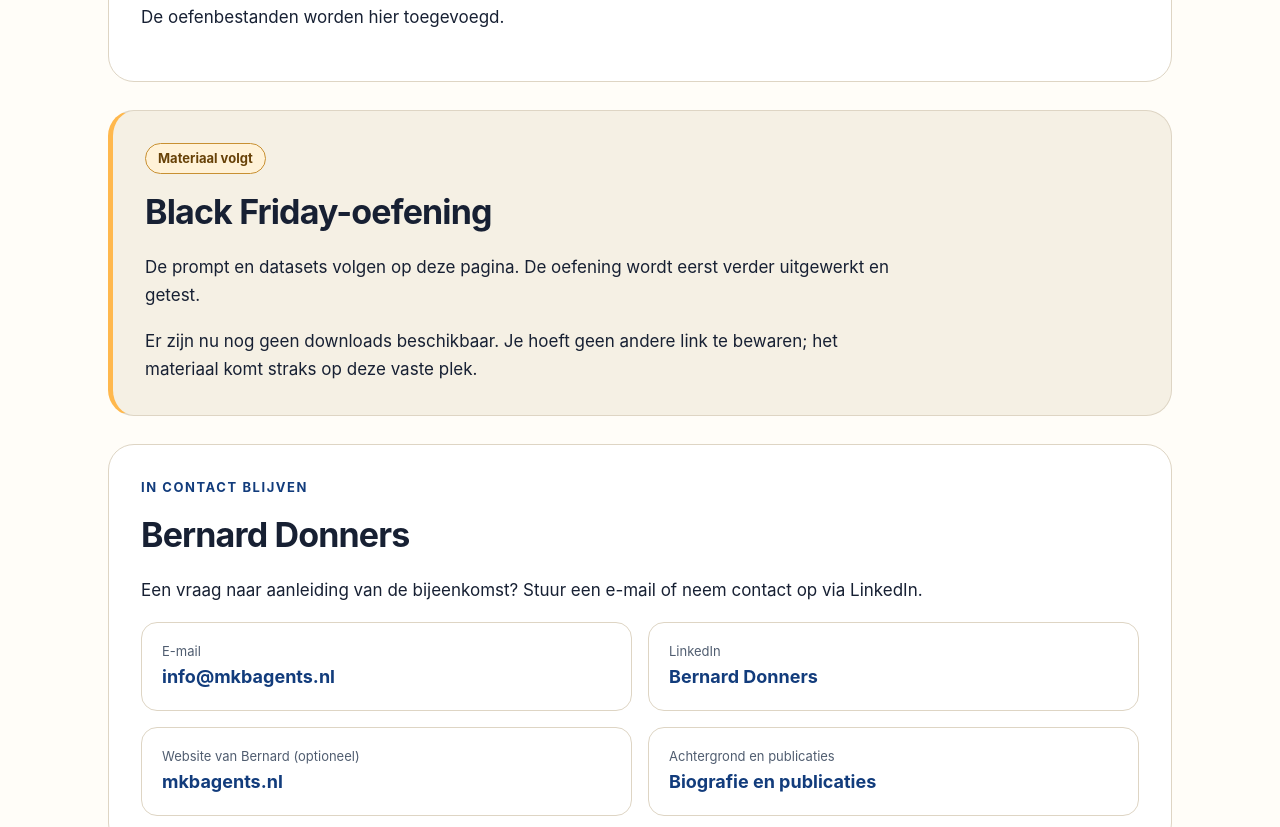
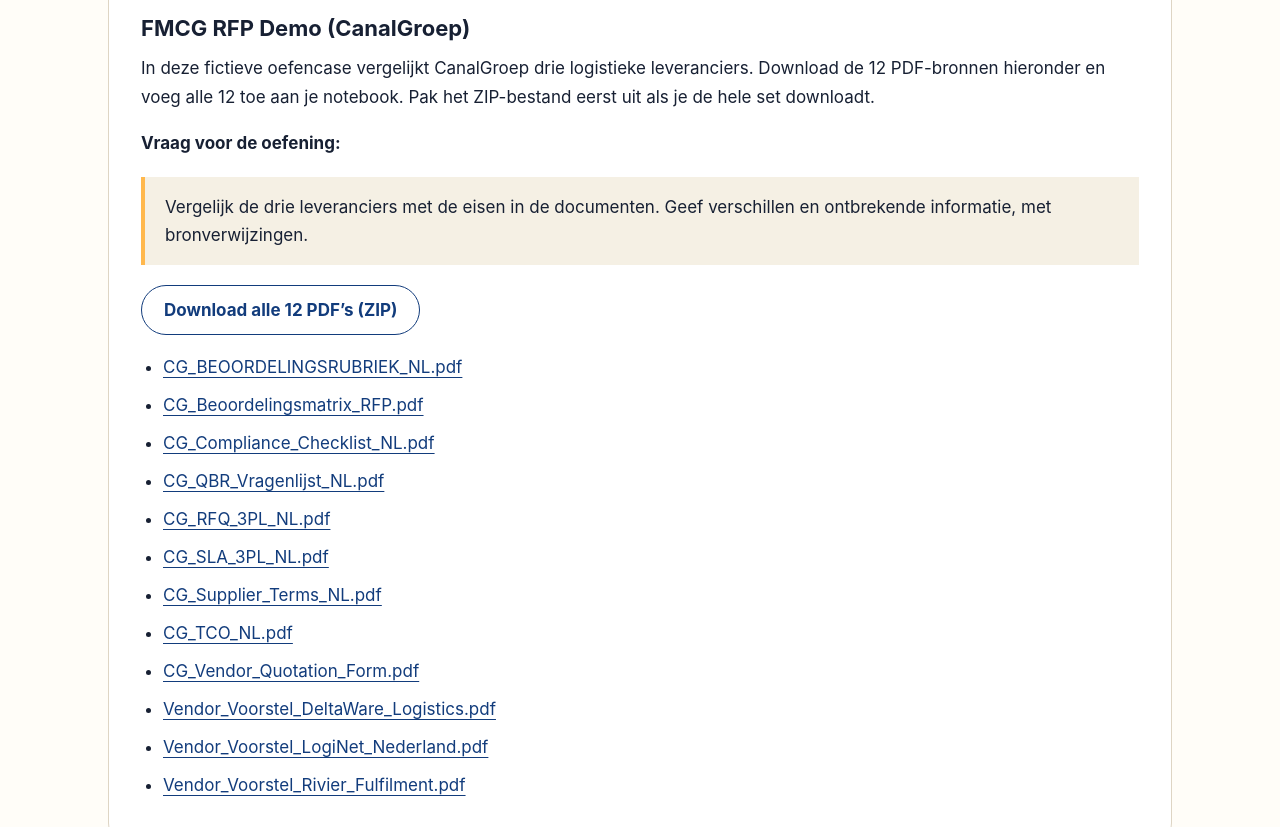
Before and after one commit to BernDonn/ai-meets-amsterdam, a plain HTML site: page index.html in a window 1280 px wide. Shown: the part 972-1799 px from the top of the page. Drawn offline with Linux system fonts and the light colour scheme.

Commit message:
Publish twelve approved CanalGroep demo PDFs and ZIP

```diff
--- a/index.html
+++ b/index.html
@@ -46,6 +46,7 @@
     .bio p{color:var(--muted)}
     .role{font-weight:650;color:var(--blue)!important}
     .portrait{width:100%;height:340px;object-fit:cover;object-position:center 40%;border-radius:20px}
+    .downloads{padding-left:22px}.downloads li{margin:10px 0;overflow-wrap:anywhere}blockquote{margin:20px 0;padding:16px 20px;border-left:4px solid var(--accent);background:#f5f0e4}
     .source{font-size:14px}
     footer{border-top:1px solid var(--line);margin-top:44px;padding:28px 0 40px;color:var(--muted);font-size:14px}
     footer p{margin:0}
@@ -79,7 +80,25 @@
         <li>Stel een vraag over de documenten.</li>
         <li>Controleer de bronverwijzing bij het antwoord in het oorspronkelijke document.</li>
       </ol>
-      <p>De oefenbestanden worden hier toegevoegd.</p>
+      <h3>FMCG RFP Demo (CanalGroep)</h3>
+      <p>In deze fictieve oefencase vergelijkt CanalGroep drie logistieke leveranciers. Download de 12 PDF-bronnen hieronder en voeg alle 12 toe aan je notebook. Pak het ZIP-bestand eerst uit als je de hele set downloadt.</p>
+      <p><strong>Vraag voor de oefening:</strong></p>
+      <blockquote>Vergelijk de drie leveranciers met de eisen in de documenten. Geef verschillen en ontbrekende informatie, met bronverwijzingen.</blockquote>
+      <p><a class="button" download href="./downloads/CanalGroep-12-oefenbronnen.zip">Download alle 12 PDF’s (ZIP)</a></p>
+      <ul class="downloads">
+        <li><a download href="./downloads/CG_BEOORDELINGSRUBRIEK_NL.pdf">CG_BEOORDELINGSRUBRIEK_NL.pdf</a></li>
+        <li><a download href="./downloads/CG_Beoordelingsmatrix_RFP.pdf">CG_Beoordelingsmatrix_RFP.pdf</a></li>
+        <li><a download href="./downloads/CG_Compliance_Checklist_NL.pdf">CG_Compliance_Checklist_NL.pdf</a></li>
+        <li><a download href="./downloads/CG_QBR_Vragenlijst_NL.pdf">CG_QBR_Vragenlijst_NL.pdf</a></li>
+        <li><a download href="./downloads/CG_RFQ_3PL_NL.pdf">CG_RFQ_3PL_NL.pdf</a></li>
+        <li><a download href="./downloads/CG_SLA_3PL_NL.pdf">CG_SLA_3PL_NL.pdf</a></li>
+        <li><a download href="./downloads/CG_Supplier_Terms_NL.pdf">CG_Supplier_Terms_NL.pdf</a></li>
+        <li><a download href="./downloads/CG_TCO_NL.pdf">CG_TCO_NL.pdf</a></li>
+        <li><a download href="./downloads/CG_Vendor_Quotation_Form.pdf">CG_Vendor_Quotation_Form.pdf</a></li>
+        <li><a download href="./downloads/Vendor_Voorstel_DeltaWare_Logistics.pdf">Vendor_Voorstel_DeltaWare_Logistics.pdf</a></li>
+        <li><a download href="./downloads/Vendor_Voorstel_LogiNet_Nederland.pdf">Vendor_Voorstel_LogiNet_Nederland.pdf</a></li>
+        <li><a download href="./downloads/Vendor_Voorstel_Rivier_Fulfilment.pdf">Vendor_Voorstel_Rivier_Fulfilment.pdf</a></li>
+      </ul>
     </section>
     <section id="oefening" class="panel exercise" aria-labelledby="oefening-titel">
       <span class="status">Materiaal volgt</span>
```
Also changed, not shown: 13 other files.
